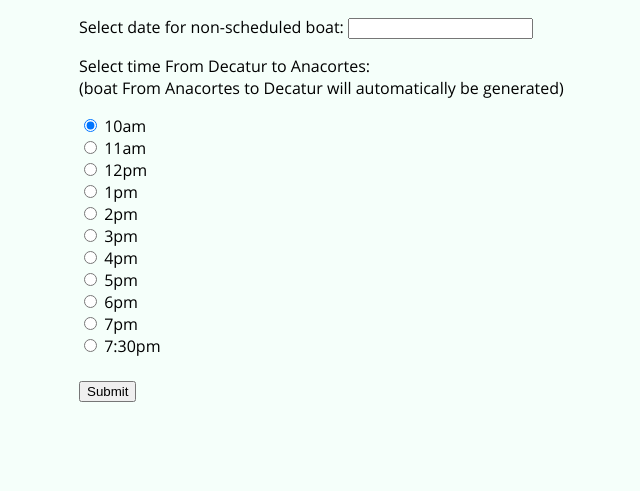
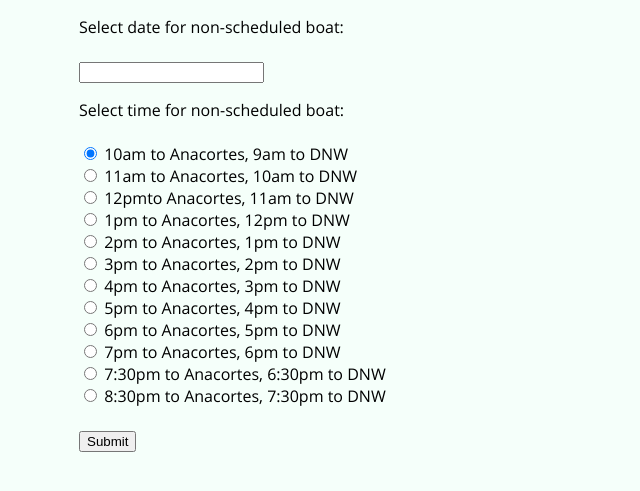
Before and after one commit to arshadalisoomro/reservation-5, a PHP site: page /specialBoatSelect.php in a window 1280 px wide. Shown: the top 491 px of the page, without its empty margins (57-697 px from the left). Run offline with PHP 8.4, Linux system fonts and the light colour scheme; the visitor is signed in with stand-in values (Sample User, id 1); some libraries are stand-ins or nearby versions.

Commit message:
added one radio button and fixed output text

```diff
--- a/admin_tools/specialBoatSelect.php
+++ b/admin_tools/specialBoatSelect.php
@@ -36,25 +36,29 @@ require 'check_login.php';
 
 <form action="specialBoatConfirm.php" method="post" onsubmit="return whenSubmit()">
 
-<p>Select date for non-scheduled boat: <input type="text" id="specBoatDate" name="specBoatDate"></p>
+<p>Select date for non-scheduled boat:
+  <br/>
+  <br/>
+  <input type="text" id="specBoatDate" name="specBoatDate"></p>
 <div id="boatDateReq">Select a date for the non-scheduled boat.</div>
 
 
-<p>Select time From Decatur to Anacortes:
+<p>Select time for non-scheduled boat:
 <br />
-(boat From Anacortes to Decatur will automatically be generated)</p>
+<br />
 
-  <input type="radio" name="time" value="10:00:00" checked> 10am<br>
-  <input type="radio" name="time" value="11:00:00"> 11am<br>
-  <input type="radio" name="time" value="12:00:00"> 12pm<br>
-  <input type="radio" name="time" value="13:00:00"> 1pm<br>
-  <input type="radio" name="time" value="14:00:00"> 2pm<br>
-  <input type="radio" name="time" value="15:00:00"> 3pm<br>
-  <input type="radio" name="time" value="16:00:00"> 4pm<br>
-  <input type="radio" name="time" value="17:00:00"> 5pm<br>
-  <input type="radio" name="time" value="18:00:00"> 6pm<br>
-  <input type="radio" name="time" value="19:00:00"> 7pm<br>
-  <input type="radio" name="time" value="19:30:00"> 7:30pm<br>
+  <input type="radio" name="time" value="10:00:00" checked> 10am to Anacortes, 9am to DNW<br>
+  <input type="radio" name="time" value="11:00:00"> 11am to Anacortes, 10am to DNW<br>
+  <input type="radio" name="time" value="12:00:00"> 12pmto Anacortes, 11am to DNW<br>
+  <input type="radio" name="time" value="13:00:00"> 1pm to Anacortes, 12pm to DNW<br>
+  <input type="radio" name="time" value="14:00:00"> 2pm to Anacortes, 1pm to DNW<br>
+  <input type="radio" name="time" value="15:00:00"> 3pm to Anacortes, 2pm to DNW<br>
+  <input type="radio" name="time" value="16:00:00"> 4pm to Anacortes, 3pm to DNW<br>
+  <input type="radio" name="time" value="17:00:00"> 5pm to Anacortes, 4pm to DNW<br>
+  <input type="radio" name="time" value="18:00:00"> 6pm to Anacortes, 5pm to DNW<br>
+  <input type="radio" name="time" value="19:00:00"> 7pm to Anacortes, 6pm to DNW<br>
+  <input type="radio" name="time" value="19:30:00"> 7:30pm to Anacortes, 6:30pm to DNW<br>
+  <input type="radio" name="time" value="20:30:00"> 8:30pm to Anacortes, 7:30pm to DNW<br>
   <br>
   <input type="submit" name="submit" value="Submit">
 </form>
```
